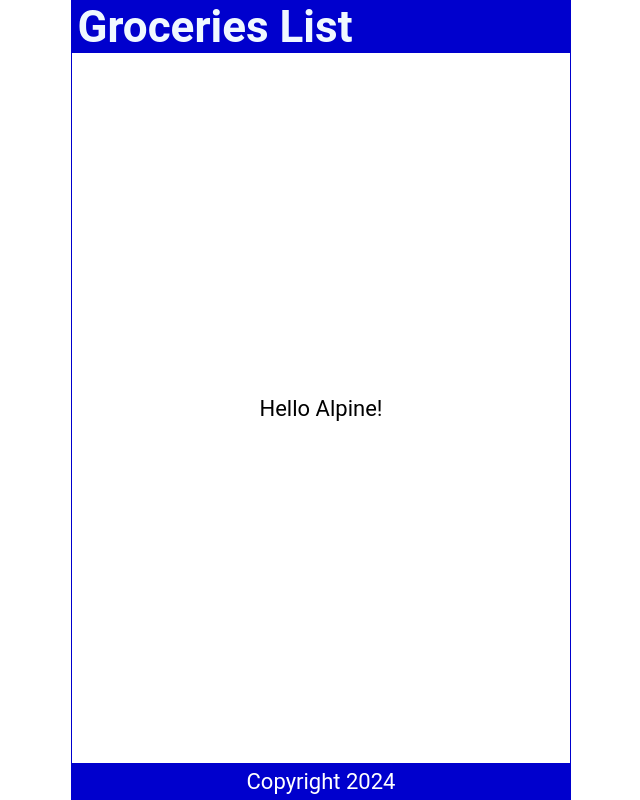
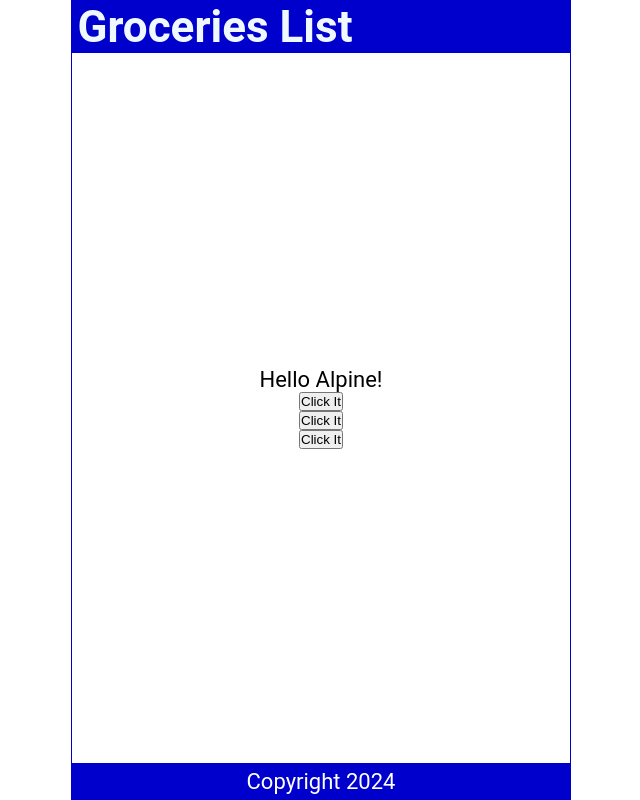
Before and after one commit to echopossum/react-youtube-dave, a React (Vite) app: page / in a window 1280 px wide. Shown: the whole page, without its empty margins (319-959 px from the left). Built offline with nearby package versions, Linux system fonts and the light colour scheme.

Commit message:
Complete Chapter 5

```diff
--- a/src/Content.jsx
+++ b/src/Content.jsx
@@ -5,9 +5,27 @@
         return names[int]
     }
 
+    const handleClick = () => {
+        console.log('You clicked it')
+    }
+
+    const handleClick2 = (name) => {
+        console.log(`${name} was clicked`)
+    }
+
+    const handleClick3 = (e) => {
+        console.log(e.target.innerText)
+    }
+
+
     return (
     <main>
-        <p>Hello {handleNameChange()}!</p>
+        <p onDoubleClick={handleClick}>
+            Hello {handleNameChange()}!
+        </p>
+        <button onClick={handleClick}>Click It</button>
+        <button onClick={() => handleClick2('Echo')}>Click It</button>
+        <button onClick={(e) => handleClick3(e)}>Click It</button>
     </main>
   )
 }
```
